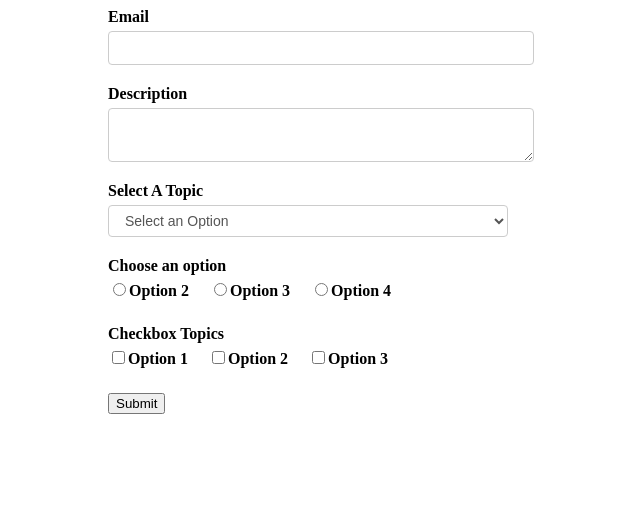
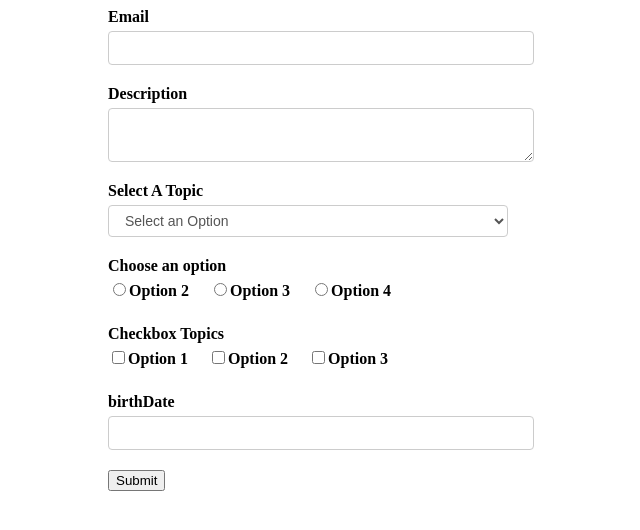
Before and after one commit to jahan-nusrat/formik-practice, a React (Create React App) app: page / in a window 1280 px wide. Shown: the top 530 px of the page, without its empty margins (319-959 px from the left). Built offline with nearby package versions, Linux system fonts and the light colour scheme.

Commit message:
date picker

```diff
--- a/package.json
+++ b/package.json
@@ -9,6 +9,7 @@
     "bootstrap": "^4.5.3",
     "formik": "^2.2.6",
     "react": "^16.13.1",
+    "react-datepicker": "^3.3.0",
     "react-dom": "^16.13.1",
     "react-scripts": "3.4.3",
     "yup": "^0.32.8"
--- /dev/null
+++ b/src/components/DatePicker.js
@@ -0,0 +1,29 @@
+import { ErrorMessage, Field } from 'formik';
+import React from 'react'
+import DateView from 'react-datepicker'
+import "react-datepicker/dist/react-datepicker.css";
+import TextError from './TextError';
+
+const DatePicker = (props) => {
+    const {label, name, ...rest} = props;
+    return (
+        <div className='form-control'>
+            <label htmlFor={name}>{name}</label>
+            <Field id={name} name={name} {...rest}>
+                {
+                    ({form, field}) =>{
+                        const { setFieldValue } = form;
+                        return (
+                            <DateView id={name} {...field} {...rest}
+                            selected={field.value}
+                            onChange={val=> setFieldValue(name, val)} />
+                        )
+                    }
+                }
+            </Field>
+            <ErrorMessage name={name} component={TextError} />
+        </div>
+    )
+}
+
+export default DatePicker
--- a/src/components/FormikContainer.js
+++ b/src/components/FormikContainer.js
@@ -26,14 +26,16 @@ const FormikContainer = () => {
         description:'',
         selectOption:'',
         radioOption:'',
-        checkBoxOption:[]
+        checkBoxOption:[],
+        birthDate: null
     }
     const validationSchema= Yup.object({
         email: Yup.string().required('Required'),
         description: Yup.string().required('Required'),
         selectOption:Yup.string().required('Required'),
         radioOption:Yup.string().required('Required'),
-        checkBoxOption:Yup.array().required('Required')
+        checkBoxOption:Yup.array().required('Required'),
+        birthDate:Yup.date().required('Required').nullable()
     })
     const onSubmit = values => {
         console.log('Form Values', values)
@@ -77,6 +79,11 @@ const FormikContainer = () => {
                                 name='checkBoxOption'
                                 options={checkBoxOptions}
                             />
+                            <Formikontrol
+                                control='date'
+                                label='Birth Date'
+                                name='birthDate'
+                            />
                             <button className="btn btn-danger" type='submit'>Submit</button>
                         </Form>
                     )
--- a/src/components/Formikontrol.js
+++ b/src/components/Formikontrol.js
@@ -1,5 +1,6 @@
 import React from 'react'
 import CheckBoxGroup from './CheckBoxGroup';
+import DatePicker from './DatePicker';
 import Input from './Input'
 import RadioButtons from './RadioButtons';
 import Select from './Select';
@@ -18,6 +19,7 @@ const Formikontrol = (props) => {
         case 'checkbox':
             return <CheckBoxGroup {...rest} />
         case 'date':
+            return <DatePicker {...rest} />
         default: return null
     }
 }
```
Also changed, not shown: 1 other file (tests, documents, lock files or other folders).
